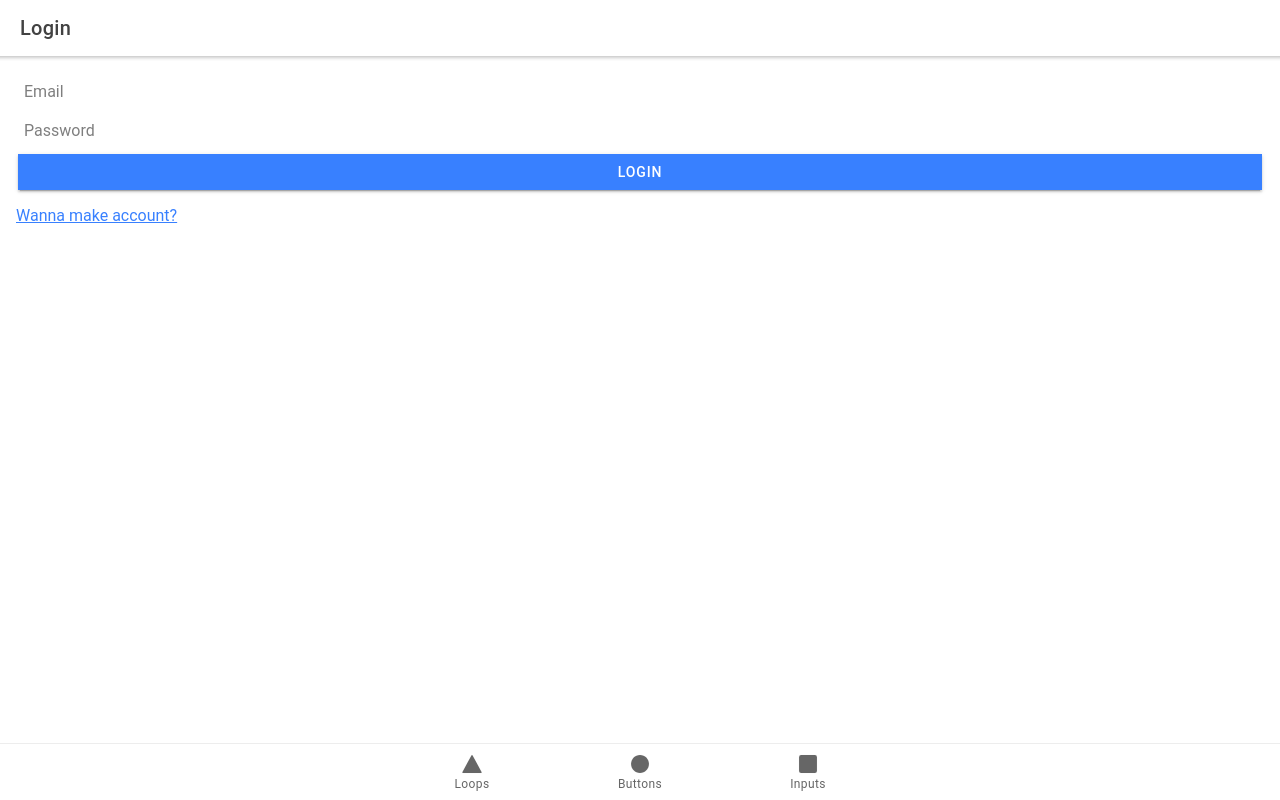
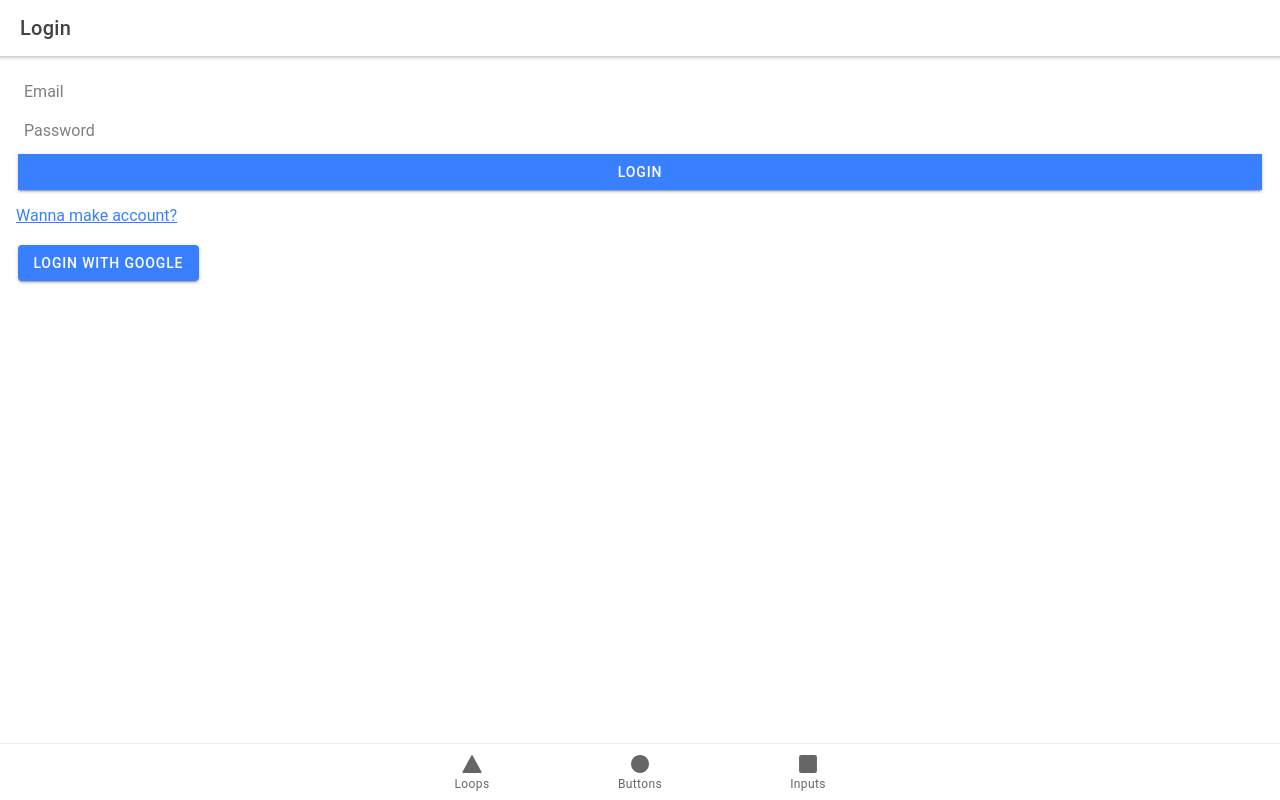
Before and after one commit to jevgenix/Task-app-React, a React (Create React App) app: page /login in a window 1280 px wide. Built offline with nearby package versions, Linux system fonts and the light colour scheme; no server answers.

Commit message:
login/signup with google integrated

```diff
--- a/src/pages/Login.tsx
+++ b/src/pages/Login.tsx
@@ -11,7 +11,12 @@ import {
 } from "@ionic/react";
 import { Link } from "react-router-dom";
 import firebase from "../firebaseConfig";
-import { Auth, signInWithEmailAndPassword } from "firebase/auth";
+import {
+  Auth,
+  signInWithEmailAndPassword,
+  GoogleAuthProvider,
+  signInWithPopup,
+} from "firebase/auth";
 import { toast } from "../toast";
 
 // routerLink="/tab1"
@@ -33,6 +38,32 @@ async function loginUser(username: string, password: string, auth: Auth) {
       return false;
     }
   }
+}
+
+async function loginWithGoogle(auth: Auth) {
+  const provider = new GoogleAuthProvider();
+  provider.addScope("https://www.googleapis.com/auth/contacts.readonly");
+
+  signInWithPopup(auth, provider)
+    .then((result) => {
+      // This gives you a Google Access Token. You can use it to access the Google API.
+      //const credential = GoogleAuthProvider.credentialFromResult(result);
+      //const token = credential.accessToken;
+
+      // The signed-in user info.
+      const user = result.user;
+      // ...
+    })
+    .catch((error) => {
+      // Handle Errors here.
+      const errorCode = error.code;
+      const errorMessage = error.message;
+      // The email of the user's account used.
+      const email = error.email;
+      // The AuthCredential type that was used.
+      const credential = GoogleAuthProvider.credentialFromError(error);
+      // ...
+    });
 }
 
 const Login: React.FC = () => {
@@ -91,6 +122,9 @@ const Login: React.FC = () => {
         <p>
           <Link to="/register">Wanna make account?</Link>
         </p>
+        <IonButton onClick={() => loginWithGoogle(auth)}>
+          Login with Google
+        </IonButton>
       </IonContent>
     </IonPage>
   );
```
